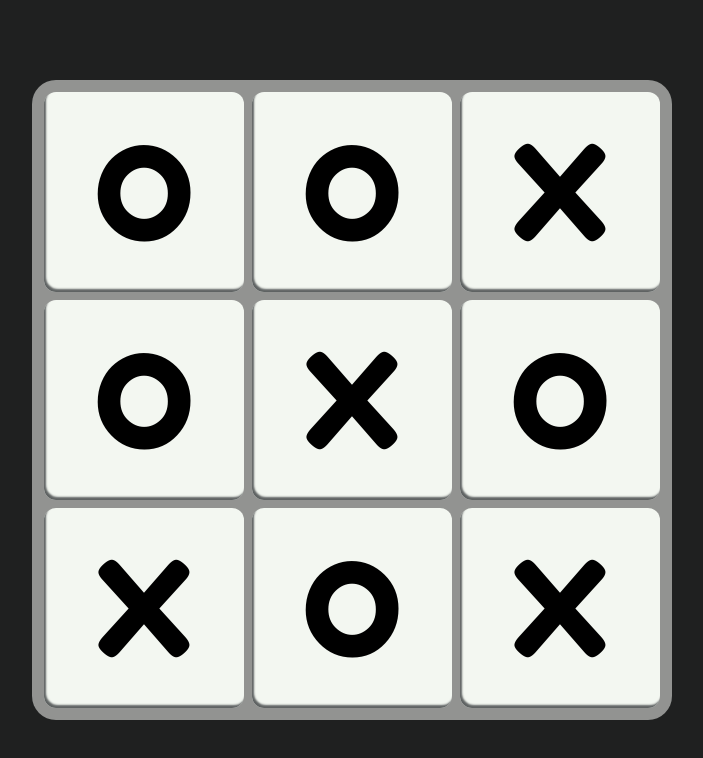
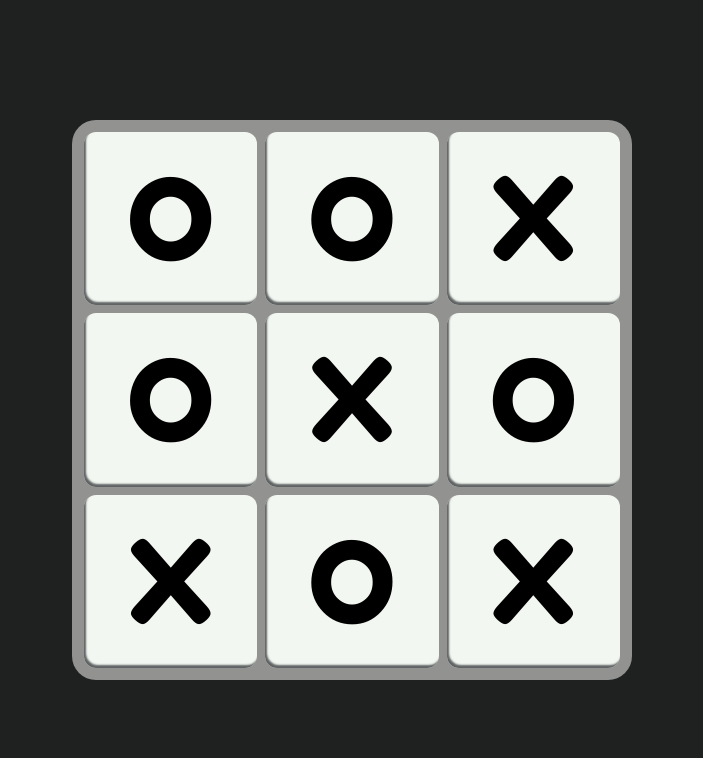
Before and after one commit to Luzefiru/odin-tic-tac-toe, a website: page src/index.html in a window 1280 px wide. Shown: the whole page, without its empty margins (288-991 px from the left). Drawn offline with Linux system fonts and the light colour scheme.

Commit message:
style: aligned board with grid

```diff
--- a/src/style.css
+++ b/src/style.css
@@ -22,20 +22,24 @@ html, body {
 }
 
 body {
-  display: flex;
-  align-items: center;
-  justify-content: center;
+  display: grid;
+  grid-template-areas:
+    "header"
+    "board"
+    "footer";
+  place-items: center;
   background-color: var(--background);
 }
 
 .board {
+  grid-area: board;
   display: grid;
   grid-template-areas:
     "row1 row1 row1"
     "row2 row2 row2"
     "row3 row3 row3";
-  width: 40rem;
-  height: 40rem;
+  width: 35rem;
+  height: 35rem;
   background-color: var(--shadow);
   border-radius: 24px;
   gap: 0.5rem;
@@ -50,9 +54,11 @@ body {
   box-shadow: inset 2px -3px 2px var(--shadow-box);
 
   font-family: 'Fredoka One';
-  font-size: 8rem;
+  font-size: 7rem;
   display: grid;
   place-items: center;
+
+  transition: ease 0.2s;
 }
 
 .board__cell.X {
```
